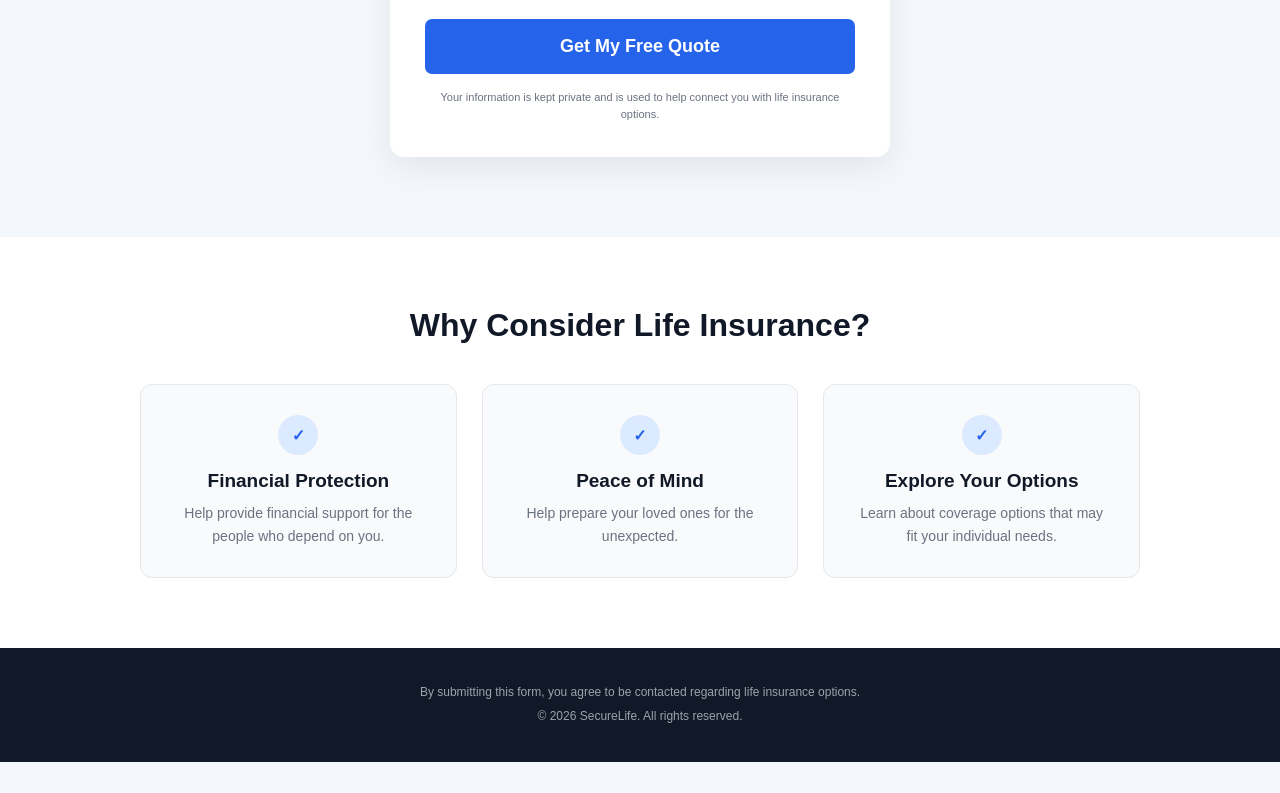
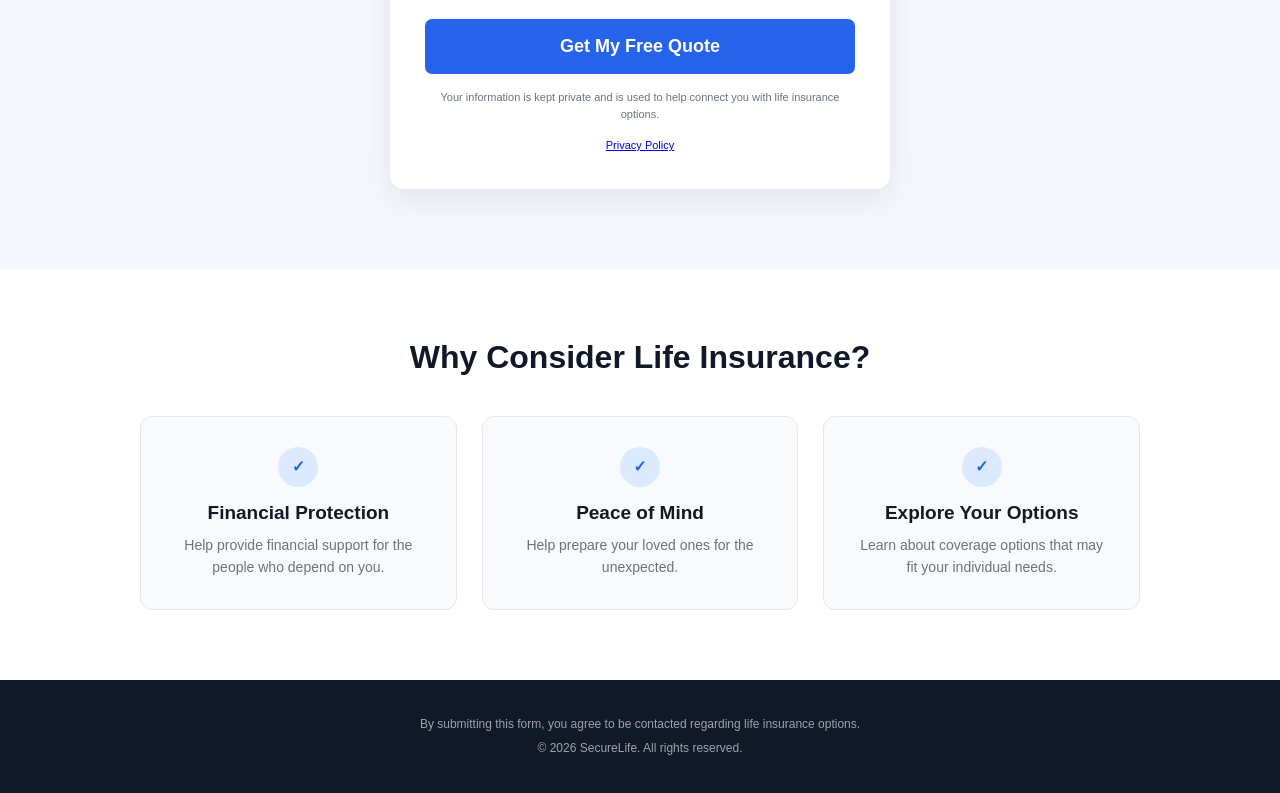
Before and after one commit to geyermatt8-alt/securelife-website, a website: page index.html in a window 1280 px wide. Shown: the part 1245-2038 px from the top of the page. Before the commit the page ends 2007 px from the top, so only its background shows below. Drawn offline with Linux system fonts and the light colour scheme.

Commit message:
Update index.html

```diff
--- a/index.html
+++ b/index.html
@@ -157,10 +157,16 @@
             Get My Free Quote
           </button>
 
-          <p class="privacy-note">
-            Your information is kept private and is used to help connect you
-            with life insurance options.
-          </p>
+         <p class="privacy-note">
+  Your information is kept private and is used to help connect you
+  with life insurance options.
+</p>
+
+<p class="privacy-note">
+  <a href="privacy-policy.html" target="_blank">
+    Privacy Policy
+  </a>
+</p>
 
         </form>
 
```
